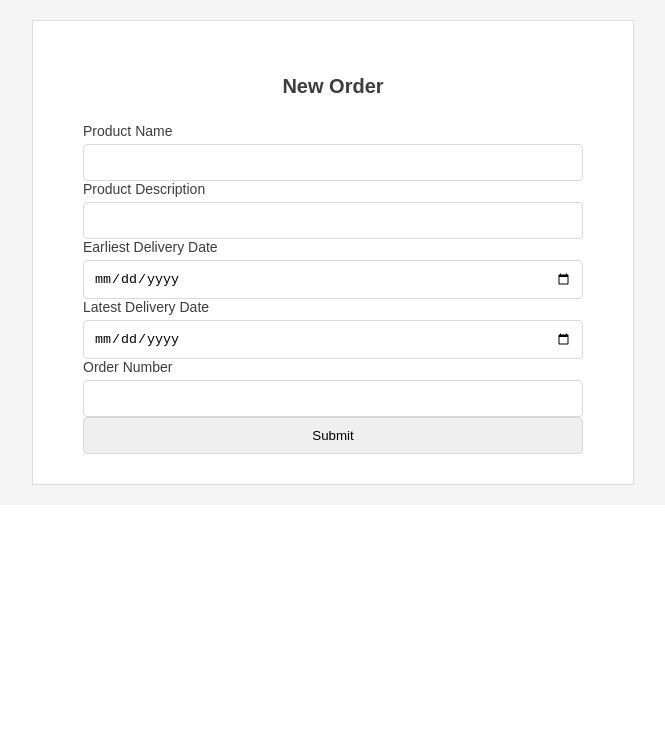
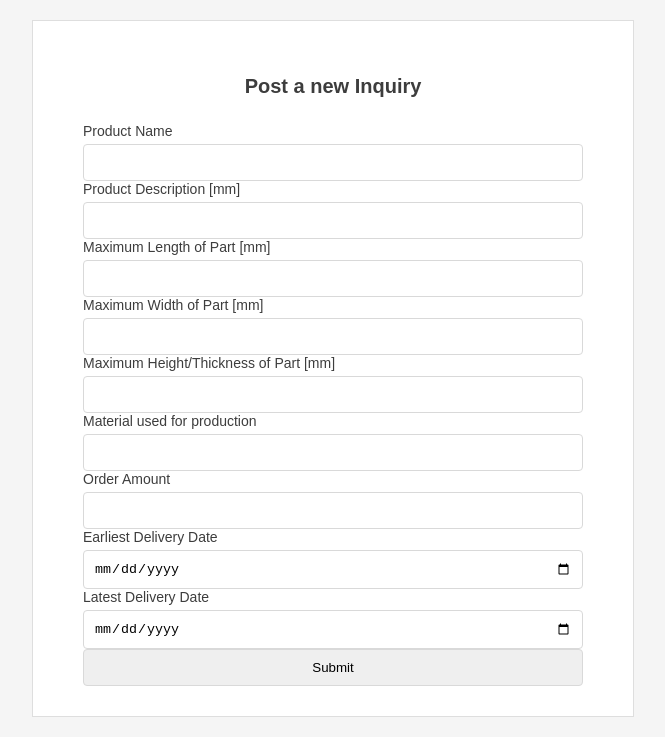
Before and after one commit to Roman-devs/toolio, a React (Create React App) app in the folder frontend/: page / in a window 1280 px wide. Shown: the top 756 px of the page, without its empty margins (307-972 px from the left). Built offline with nearby package versions, Linux system fonts and the light colour scheme.

Commit message:
Added Form input components and input validation.

```diff
--- a/frontend/src/components/FormReactHookCreateNewInquiry.js
+++ b/frontend/src/components/FormReactHookCreateNewInquiry.js
@@ -2,26 +2,38 @@ import React from "react";
 import {useForm} from "react-hook-form";
 import styled from 'styled-components/macro'
 import moment from 'moment'
+import {postInquiry} from "../services/inquiryService";
 
-export default function FormReactHookCreateNewInquiry() {
+export default function FormReactHookCreateNewInquiry({onAdd}) {
     const {register, handleSubmit, errors} = useForm();
+
     const onSubmit = newInquiry => {
         console.log(newInquiry)
-        // postInquiry(data)
-        //             .then((data) => {
-        //                 const updatedUsers = [...users, newUser]
-        //                 setUsers(updatedUsers)
+        //postInquiry(newInquiry)
+        // onAdd(newInquiry)
+        // Für die Ebene darüber (wahrscheinlich InquiryPart Overview):
+        // Property von Form wird so gesetzt:
+        //
+        // onAdd = {addNewInquiry}
+        //
+        // dann in Ebene darüber Funktion definieren:
+        //
+        // const addNewInquiry = (inquiry) => {
+        // postInquiry(inquiry)
+        //             .then((newInquiry) => {
+        //                 const updatedInquiries = [...inquiries, newUser]
+        //                 setInquiries(updatedInquiries)
         //             })
-        //             .catch((error) => console.error(error))
+        //             .catch((error) => console.error(error))}
     }
 
     return (
         <Styles>
             <form onSubmit={handleSubmit(onSubmit)}>
-                <h1>New Order</h1>
+                <h1>Post a new Inquiry</h1>
 
                 <label>Product Name</label>
-                <input name="name"
+                <input name="partName"
                        ref={register({
                            required: true,
                            minLength: 1,
@@ -29,10 +41,36 @@ export default function FormReactHookCreateNewInquiry() {
                        })}/>
                 {errors.name && "Required"}
 
-                <label>Product Description</label>
-                <input name="address"
+                <label>Product Description [mm]</label>
+                <input name="partDescription"
                        ref={register({required: true})}/>
-                {errors.address && "Required"}
+                {errors.partDescription && "Required"}
+
+                <label>Maximum Length of Part [mm]</label>
+                <input name="length"
+                       ref={register({required: true})}/>
+                {errors.length && "Required"}
+
+                <label>Maximum Width of Part [mm]</label>
+                <input name="width"
+                       ref={register({required: true})}/>
+                {errors.width && "Required"}
+
+                <label>Maximum Height/Thickness of Part [mm]</label>
+                <input name="height"
+                       ref={register({required: true})}/>
+                {errors.height && "Required"}
+
+                <label>Material used for production</label>
+                <input name="material"
+                       ref={register({required: true})}/>
+                {errors.material && "Required"}
+
+                <label>Order Amount</label>
+                <input name="orderAmount"
+                       ref={register({required: true})}/>
+                {errors.orderAmount && "Required"}
+
 
                 <label>Earliest Delivery Date</label>
                 <input name="earliestDate"
@@ -47,11 +85,6 @@ export default function FormReactHookCreateNewInquiry() {
                        min={moment().format("YYYY-MM-DD")}
                        ref={register({required: true})}/>
                 {errors.latestDate && "Required"}
-
-                <label>Order Number</label>
-                <input name="order"
-                       ref={register({required: true})}/>
-
 
                 <input type="submit"/>
             </form>
--- a/frontend/src/services/inquiryService.js
+++ b/frontend/src/services/inquiryService.js
@@ -2,9 +2,6 @@ import axios from 'axios'
 
 const inquiryUrl = "/inquiries"
 
-export default function inquiryService(){
     export const postInquiry = (newInquiry) =>
             axios.post(inquiryUrl, { newInquiry })
             .then((response) => response.data)
-
-}
```
